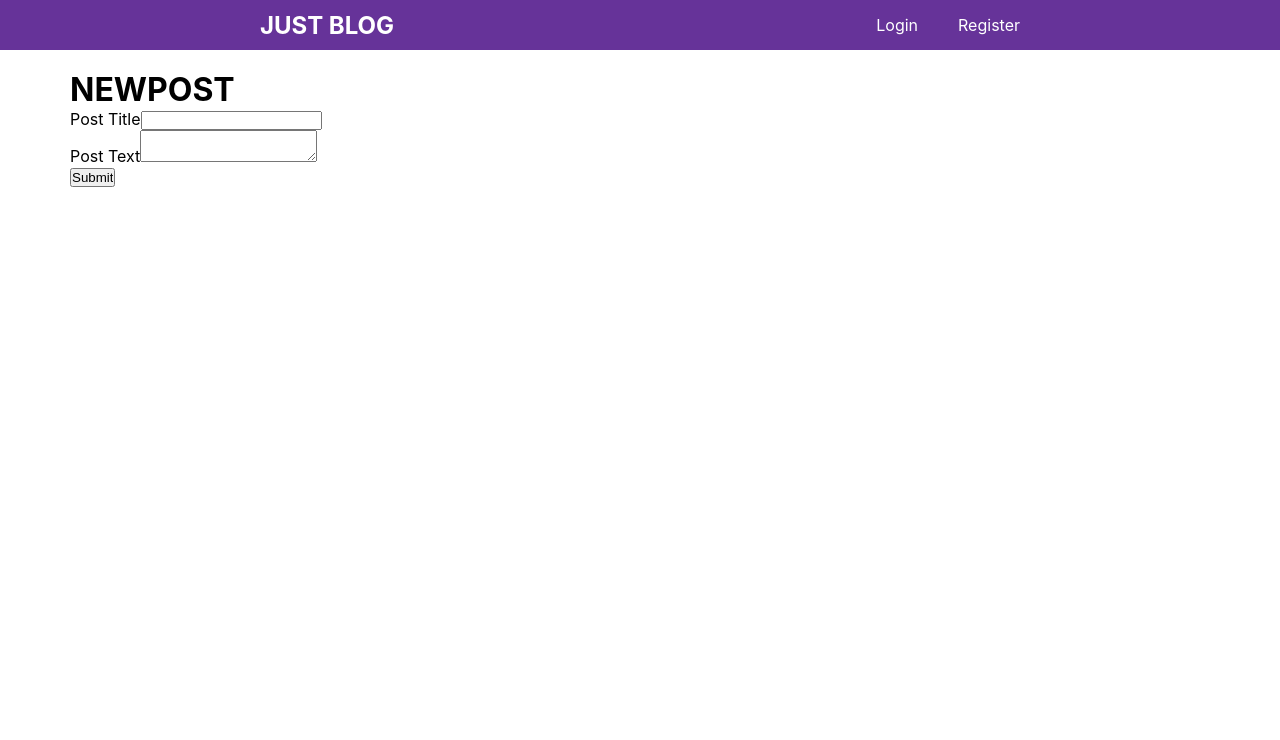
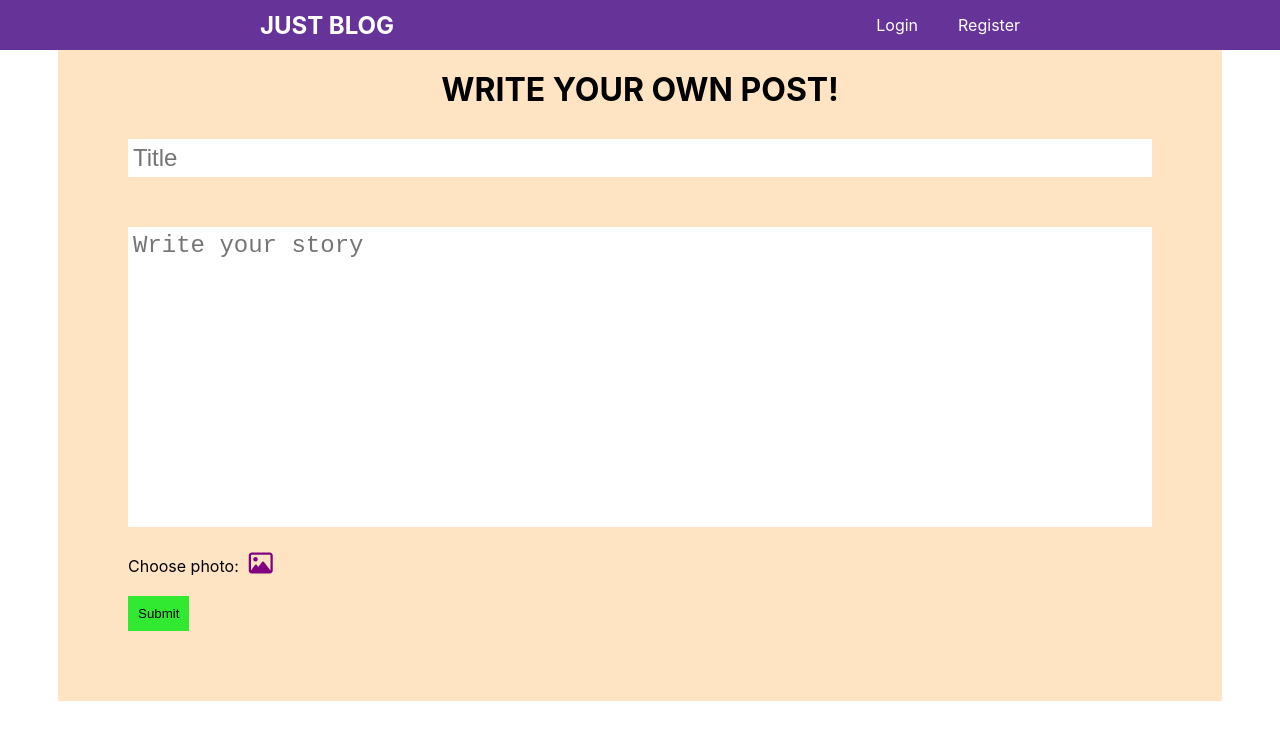
Before and after one commit to Zhenkaaf/blogFODOROVfrontend2, a React (Create React App) app: page /newpost in a window 1280 px wide. Shown: the top 740 px of the page. Built offline with nearby package versions, Linux system fonts and the light colour scheme.

Commit message:
addPhotoToNewPost

```diff
--- a/src/components/post/Post.jsx
+++ b/src/components/post/Post.jsx
@@ -61,7 +61,7 @@ const Post = ({ post, delPost }) => {
         <div className="post">
             <div className="post__wrapper">
                 <div className="post__img-container">
-                    <img src="https://walldeco.ua/img/gallery/21/thumbs/thumb_l_0407.jpg" alt="" className="post__img" />
+                    <img src={post.picture ? post.picture : 'https://trello.com/1/cards/6436406450f37631fc39644d/attachments/6436407f7b591b3261f0e5e7/previews/6436407f7b591b3261f0e5f7/download/26345obil.jpg'} alt="" className="post__img" />
                 </div>
                 <div className="post__info-container">
                     <div className="post__content">
--- a/src/components/post/post.css
+++ b/src/components/post/post.css
@@ -14,11 +14,12 @@
     position: relative;
     border-radius: 5px;
     overflow: hidden;
+    background-color: purple;
 }
 .post__img {
     width: 100%;
     height: 100%;
-    object-fit: cover;
+    /* object-fit: cover; */
     position: absolute;
     top: 0;
     left: 0;
@@ -37,6 +38,7 @@
 }
 .post__title {
     text-align: center;
+    color: purple;
     font-size: 28px;
     margin-bottom: 15px;
     overflow: hidden;
@@ -44,6 +46,9 @@
     display: -webkit-box;
     -webkit-line-clamp: 1;
     -webkit-box-orient: vertical;
+}
+.post__title:hover {
+    text-decoration: underline;
 }
 .post__text {
     font-size: 18px;
--- a/src/pages/home/Home.jsx
+++ b/src/pages/home/Home.jsx
@@ -7,7 +7,7 @@ import { Context } from '../../context/Context';
 import axios from 'axios';
 
 const Home = () => {
-const {user} = useContext(Context);
+    const { user } = useContext(Context);
     const [posts, setPosts] = useState(null);
     const navigate = useNavigate();
     const [loading, setLoading] = useState(false);
@@ -68,7 +68,7 @@ const {user} = useContext(Context);
 
 
     return (
-        <div>
+        <div className='home'>
             {/* <div className="slider">
                 <img className="slider__img" src="https://trello.com/1/cards/641ff5e05b2f810f24bdc8bb/attachments/641ff5f7d9d0664367535f3c/previews/641ff5f8d9d0664367536607/download/novogodnie-oboi-2018-2-1.jpg" alt="" />
             </div> */}
@@ -76,7 +76,7 @@ const {user} = useContext(Context);
                 <h1 className='posts__header'>Posts:</h1>
                 {loading ? (<div>Loading...</div>) : (<ul>{
                     posts?.map(post => (
-                    <Post post={post} delPost={delPost}  key={post._id}/>
+                        <Post post={post} delPost={delPost} key={post._id} />
                         /*  <li key={post._id}>
                              <article >
                                  <h2>
--- a/src/pages/home/home.css
+++ b/src/pages/home/home.css
@@ -22,6 +22,12 @@
     opacity: 0.6;
     top: 0; */
 }
+
+
+.home {
+    max-width: 1024px;
+    margin: 0 auto;
+}
 .posts__header {
     padding-top: 60px;
 }
--- a/src/pages/newPost/NewPost.jsx
+++ b/src/pages/newPost/NewPost.jsx
@@ -1,26 +1,32 @@
+import { getStorage } from "firebase/storage";
 import { useEffect, useState, useRef, useContext } from "react";
 import { useNavigate } from 'react-router-dom';
 import { Context } from "../../context/Context";
 import './newpost.css';
+import { ref, uploadBytesResumable, getDownloadURL } from "firebase/storage";
+import axios from "axios";
+import { storage } from "../../firebase";
+
 
 const NewPost = () => {
     const navigate = useNavigate();
     const titleRef = useRef(null);
     const textRef = useRef(null);
-    const {user} = useContext(Context);
+    const [file, setFile] = useState(null);
+    const { user } = useContext(Context);
     console.log('user', user);
 
-    const sendData = (event) => {
+    const a = (event) => {
         event.preventDefault();
-         fetch('http://localhost:8001/newpost', {
-       /*  fetch('https://zany-jade-chipmunk-cape.cyclic.app/newpost', { */
+        fetch('http://localhost:8001/newpost', {
+            /*  fetch('https://zany-jade-chipmunk-cape.cyclic.app/newpost', { */
             method: 'POST',
             headers: {
                 'Content-Type': 'application/json',
                 'Access-Control-Allow-Origin': '*',
                 'Access-Control-Allow-Methods': 'POST,'
             },
-           /*  mode: 'cors', */
+            /*  mode: 'cors', */
             body: JSON.stringify({
                 title: titleRef.current.value,
                 author: user.userName,
@@ -45,24 +51,153 @@ const NewPost = () => {
             .catch(error => console.error(error));
     };
 
+    const uploadPost = async (post) => {
+        try {
+             const response = await axios.post('https://zany-jade-chipmunk-cape.cyclic.app/posts/newpost', post, {
+            /* const response = await axios.post('http://localhost:8001/posts/newpost', post, { */
+                headers: {
+                    'Content-Type': 'application/json',
+                    'Access-Control-Allow-Origin': '*',
+                    'Access-Control-Allow-Methods': 'POST'
+                },
+            });
+            console.log(response.data);
+            navigate('/');
+        } catch (err) {
+            console.error(err);
+        }
+    };
+
+    /* const sendData = (event) => {
+        event.preventDefault();
+        if (file) {
+            const filename = `${Date.now()}${file.name}`;
+            const blogPhotoRef = ref(storage, `blogPhotos/${filename}`);
+            const uploadTask = uploadBytesResumable(blogPhotoRef, file);
+
+            uploadTask.on(
+
+                (error) => {
+                    console.error(error);
+                },
+                async () => {
+                    console.log('tyt');
+                    try {
+                        let downloadURL = await getDownloadURL(uploadTask.snapshot.ref);
+                        console.log('File available at', downloadURL);
+
+
+
+                        const post = {
+                            title: titleRef.current.value,
+                            author: user.userName,
+                            text: textRef.current.value,
+                            email: user.userEmail,
+                            picture: downloadURL,
+                        };
+
+                        uploadPost(post);
+
+
+                    } catch (err) {
+                        console.error(err);
+                    }
+                }
+            );
+        } else {
+            const post = {
+                title: titleRef.current.value,
+                author: user.userName,
+                text: textRef.current.value,
+                email: user.userEmail,
+            };
+
+            uploadPost(post);
+        }
+    }; */
+
+    const sendData = async (event) => {
+        event.preventDefault();
+        if (file) {
+            const filename = `${Date.now()}${file.name}`;
+            const blogPhotoRef = ref(storage, `blogPhotos/${filename}`);
+            const uploadTask = uploadBytesResumable(blogPhotoRef, file);
+
+            try {
+                await new Promise((resolve, reject) => {
+                    uploadTask.on(
+                        "state_changed",
+                        (snapshot) => {
+                            // Handle upload progress if needed
+                        },
+                        (error) => {
+                            console.error(error);
+                            reject(error);
+                        },
+                        async () => {
+                            try {
+                                const downloadURL = await getDownloadURL(uploadTask.snapshot.ref);
+                                console.log('File available at', downloadURL);
+
+                                const post = {
+                                    title: titleRef.current.value,
+                                    author: user.userName,
+                                    text: textRef.current.value,
+                                    email: user.userEmail,
+                                    picture: downloadURL,
+                                };
+
+                                await uploadPost(post);
+
+                                resolve();
+                            } catch (err) {
+                                console.error(err);
+                                reject(err);
+                            }
+                        }
+                    );
+                });
+            } catch (err) {
+                console.error(err);
+            }
+
+        } else {
+            const post = {
+                title: titleRef.current.value,
+                author: user.userName,
+                text: textRef.current.value,
+                email: user.userEmail,
+            };
+
+            await uploadPost(post);
+        }
+    };
+
+
+
+
     return (
-        <div className="new">
-            <h1>NewPost</h1>
-            <form id="contact-form" method="post">
-                <div className="form-info">
-                    <label>Post Title
-                        <input type="text" name="title" ref={titleRef}></input>
+        <div className="newPost">
+            <div className="newPost__wrapper">
+                <h1 className="newPost__header">Write your own post!</h1>
+                <form id="newPost__form" method="post">
+
+                    <input type='text' /* defaultValue={title} */ autoFocus className="newPost__title" ref={titleRef} placeholder='Title' />
+
+                    <textarea name="text" className="newPost__text" ref={textRef} placeholder='Write your story'></textarea>
+
+                    <label htmlFor="newPost__fileInput">Choose photo:
+                        <i className="newPost__icon fa-regular fa-image"></i>
                     </label>
-                </div>
-                <div className="form-text">
-                    <label>Post Text
-                        <textarea name="text" ref={textRef}></textarea>
-                    </label>
-                </div>
-                <div className="form-button">
-                    <input type="submit" value="Submit" onClick={(e) => sendData(e)}></input>
-                </div>
-            </form>
+                    <input type="file" id='newPost__fileInput' style={{ display: 'none' }} onChange={(e) => setFile(e.target.files[0])} />
+
+                    <div className="newPost__form-block">
+                        <button className="newPost__btn" type="submit" onClick={(e) => sendData(e)} >Submit</button>
+                    </div>
+
+
+                </form>
+            </div>
         </div>
     )
 }
--- a/src/pages/newPost/newpost.css
+++ b/src/pages/newPost/newpost.css
@@ -1,3 +1,58 @@
-.new {
+.newPost {
     padding: 70px;
+    background-color: bisque;
+    max-width: 1024px;
+
+   /*  display: flex;
+    flex-direction: column;
+    align-items: center;
+    text-align: center; */
+    margin: 0 auto;
 }
+
+.newPost__wrapper {
+    width: 100%;
+}
+
+.newPost__header {
+    text-align: center;
+}
+
+.newPost__form {
+
+}
+
+.newPost__title,
+.newPost__text {
+    margin: 30px 0px 20px 0px;
+    width: 100%;
+    border: none;
+    outline: none;
+    padding: 5px;
+    font-size: 24px;
+    box-sizing: border-box;
+}
+
+.newPost__text {
+    max-width: 1024px;
+    height: 300px;
+    resize: none;
+}
+
+.newPost__icon {
+    font-size: 24px;
+    margin-left: 10px;
+    color: purple;
+    cursor: pointer;
+}
+
+.newPost__btn {
+    background-color: rgb(48, 233, 48);
+    border: none;
+    padding: 10px;
+    cursor: pointer;
+    margin-top: 20px;
+}
+.newPost__btn:hover {
+    background-color: rgb(11, 253, 11);
+}
```
Also changed, not shown: src/pages/profile/Profile.jsx (+10 -11 lines), src/pages/singlePost/SinglePost.jsx (+9 -12 lines), src/pages/singlePost/singlepost.css (+18 -86 lines). Lines whose indentation alone changed are shown as unchanged.
